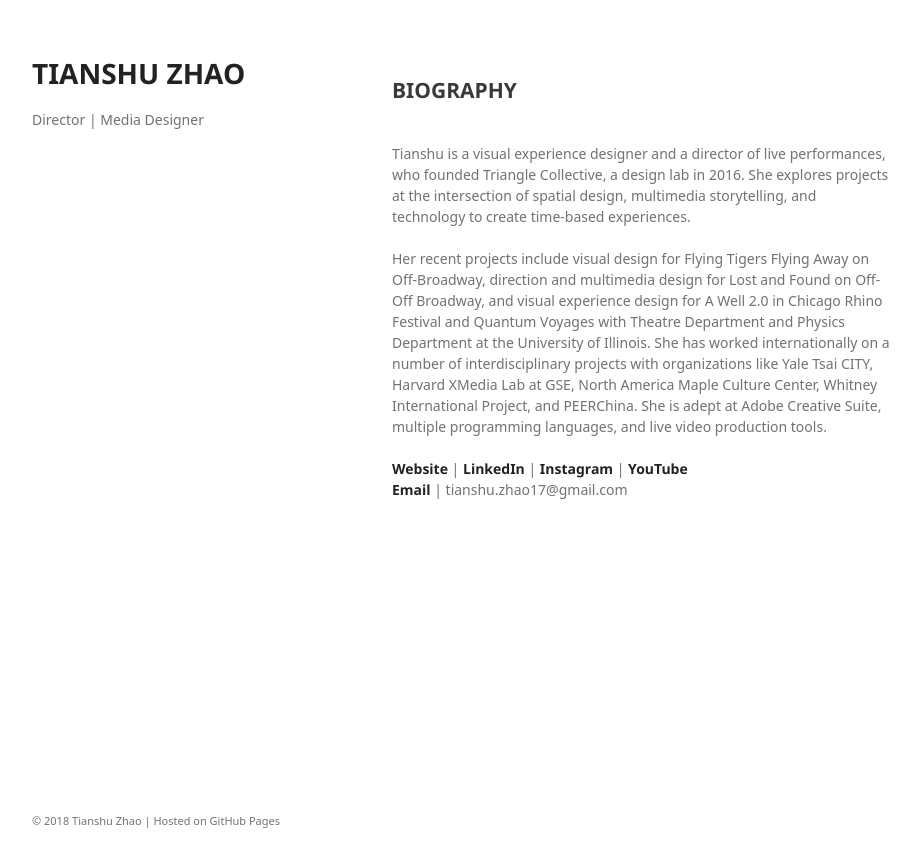
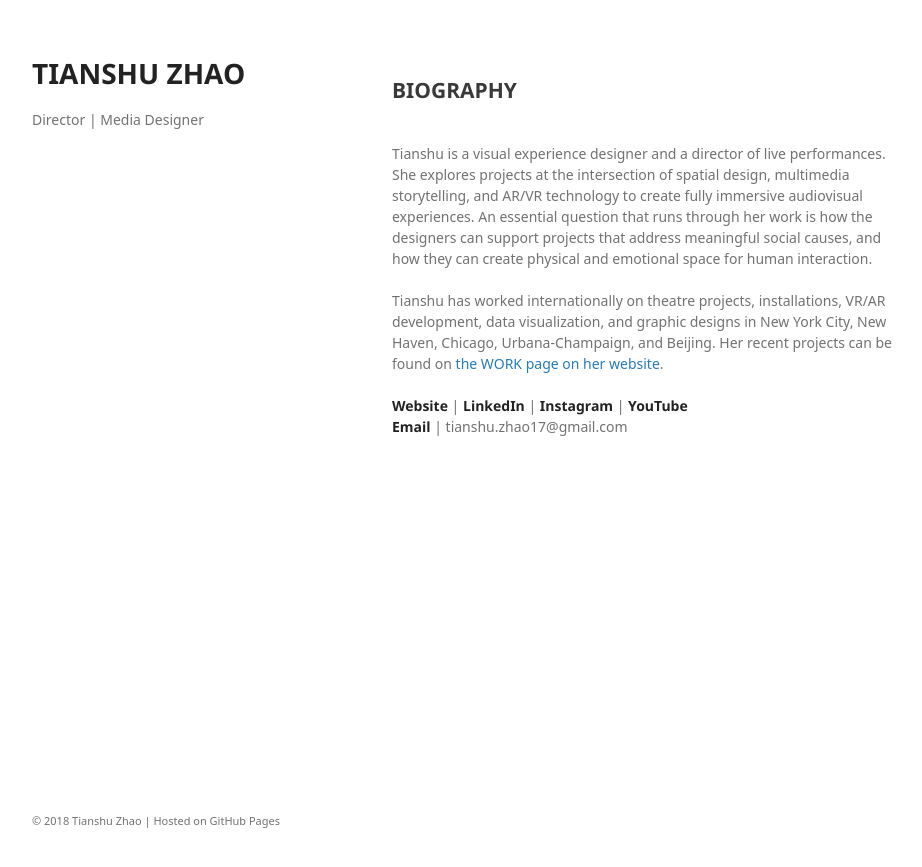
Before and after one commit to tianshu-z/tianshu-z.github.io, a Jekyll site: the page built from biography.html, in a window 1280 px wide. Shown: the top 867 px of the page, without its empty margins (178-1100 px from the left). Built offline with Jekyll 4.4.1, drawn with Linux system fonts in a browser that asks for light colours; some web fonts are replaced.

Commit message:
Update biography.html

```diff
--- a/biography.html
+++ b/biography.html
@@ -15,10 +15,10 @@ layout: default
     <h2>BIOGRAPHY</h2>
   <br>
 
-Tianshu is a visual experience designer and a director of live performances, who founded Triangle Collective, a design lab in 2016. She explores projects at the intersection of spatial design, multimedia storytelling, and technology to create time-based experiences.
+Tianshu is a visual experience designer and a director of live performances. She explores projects at the intersection of spatial design, multimedia storytelling, and AR/VR technology to create fully immersive audiovisual experiences. An essential question that runs through her work is how the designers can support projects that address meaningful social causes, and how they can create physical and emotional space for human interaction.
     <br>
     <br>
-Her recent projects include visual design for Flying Tigers Flying Away on Off-Broadway, direction and multimedia design for Lost and Found on Off-Off Broadway, and visual experience design for A Well 2.0 in Chicago Rhino Festival and Quantum Voyages with Theatre Department and Physics Department at the University of Illinois. She has worked internationally on a number of interdisciplinary projects with organizations like Yale Tsai CITY, Harvard XMedia Lab at GSE, North America Maple Culture Center, Whitney International Project, and PEERChina. She is adept at Adobe Creative Suite, multiple programming languages, and live video production tools.
+Tianshu has worked internationally on theatre projects, installations, VR/AR development, data visualization, and graphic designs in New York City, New Haven, Chicago, Urbana-Champaign, and Beijing. Her recent projects can be found on <a href="https://tianshu-z.github.io/work.html">the WORK page on her website</a>.
   <br>
   <br>
 
```
